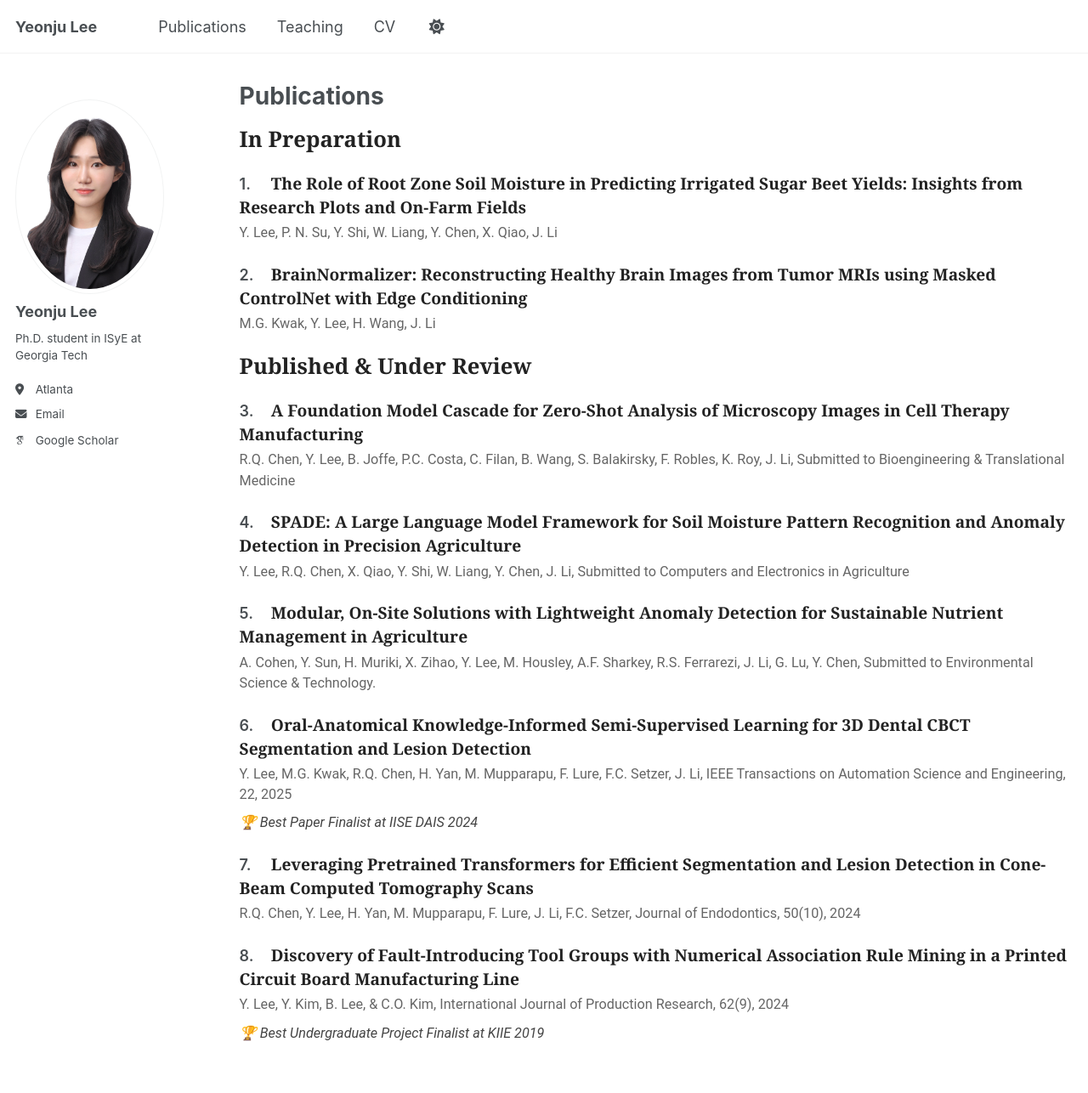
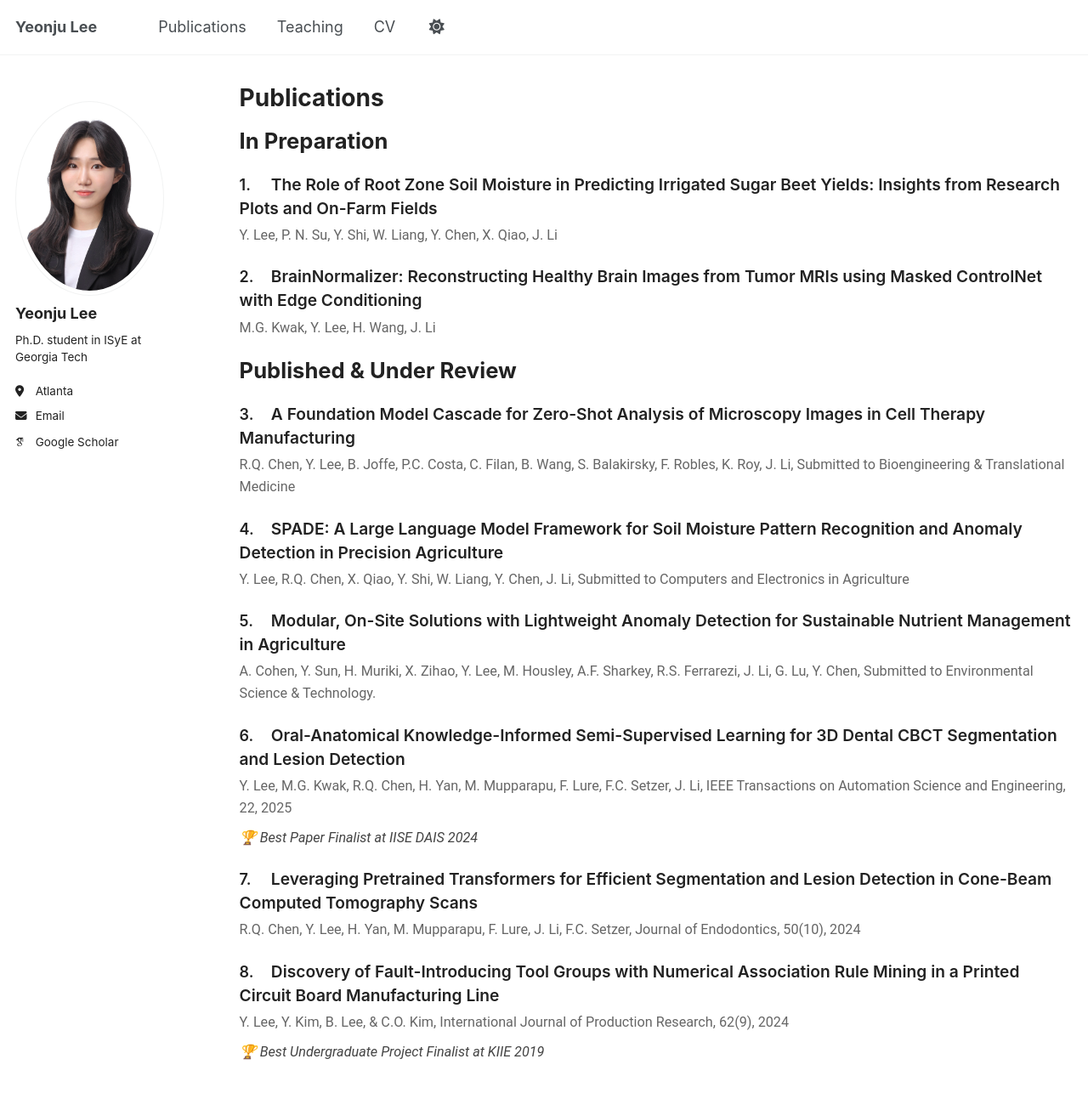
Before and after one commit to ylee845/ylee845.github.io, a Jekyll site: the page built from _pages/publications.html, in a window 1280 px wide and 1400 px high. Shown: the top 1286 px of the window at 85% size. Built offline with Jekyll 4.4.1, drawn with Linux system fonts in a browser that asks for light colours; some web fonts are replaced; a script that is not in the unit is left out.

Commit message:
Update publications.html

```diff
--- a/_pages/publications.html
+++ b/_pages/publications.html
@@ -16,9 +16,15 @@ author_profile: true
     content: none !important;
     counter-increment: none !important;
   }
- /* 섹션 제목 */
+ /* 페이지 전용 폰트: Roboto */
+body {
+  font-family: "Roboto", Arial, sans-serif;
+  line-height: 1.6;
+  color: #222;
+}
+
+/* 섹션 제목 */
 .pubs h2 {
-  font-family: "Roboto Slab", Georgia, serif;
   font-weight: 700;
   font-size: clamp(1.4rem, 2vw, 1.9rem);
   margin: 1.2rem 0 0.6rem;
@@ -27,7 +33,6 @@ author_profile: true
 
 /* 논문 제목 */
 .paper h3 .title {
-  font-family: "Roboto Slab", Georgia, serif;
   font-weight: 600;
   font-size: clamp(1rem, 1.5vw, 1.25rem);
   line-height: 1.45;
@@ -36,20 +41,18 @@ author_profile: true
 
 /* 저자/저널 */
 .paper .meta {
-  font-family: "Roboto", Arial, sans-serif;
+  font-weight: 400;
   font-size: clamp(0.9rem, 1.2vw, 1rem);
   color: #555;
 }
 
 /* 요약 */
 .excerpt {
-  font-family: "Roboto", Arial, sans-serif;
+  font-weight: 400;
   font-size: clamp(0.88rem, 1.1vw, 0.95rem);
   color: #4a6fa5;  /* 차분한 파란색 */
   font-style: italic;
 }
-
-
   .paper{ margin:1.25rem 0 }
   .paper h3{ font-weight:600; margin:0; line-height:1.35 }
   /* 숫자 간격만 스타일 */
```
